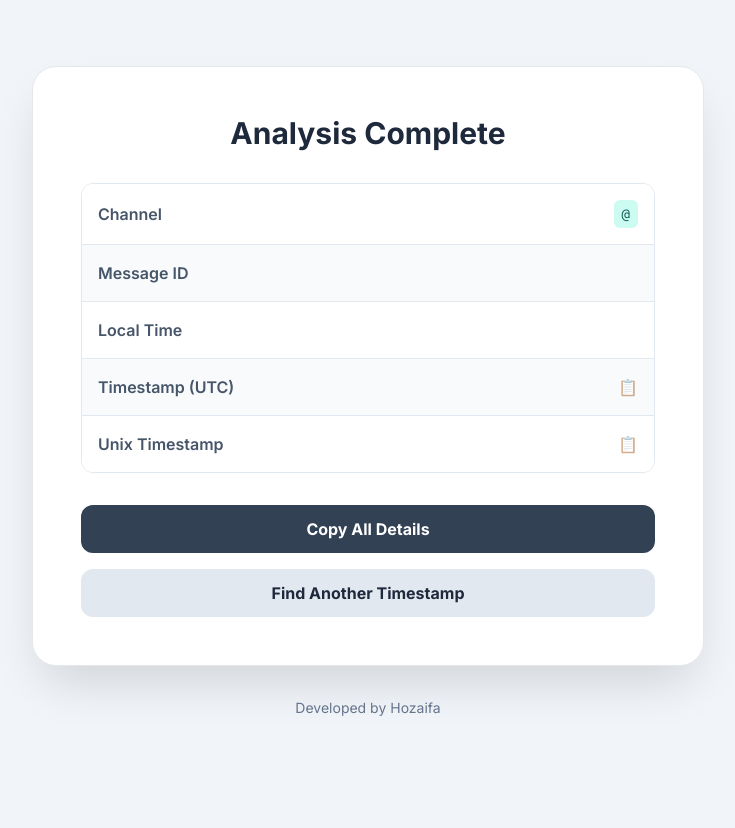
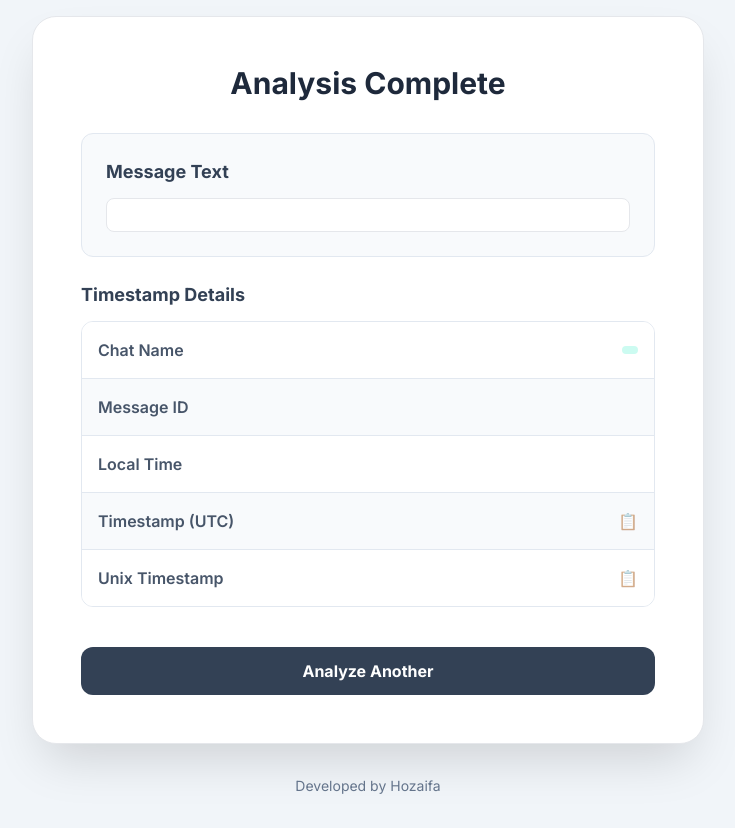
Before and after one commit to hozaifa4/telegram_time_stamp, a Flask app: template templates/result.html in a window 1280 px wide. Shown: the whole page, without its empty margins (272-1007 px from the left). Before the commit the page ends 716 px from the top, so only its background shows below. Run offline with Flask 3, Linux system fonts and the light colour scheme; the template is opened without the code that fills it, so the values that code supplies are empty; some libraries are stand-ins or nearby versions.

Commit message:
Added support for private group links

```diff
--- a/app.py
+++ b/app.py
@@ -2,31 +2,27 @@
 
 import asyncio
 from flask import Flask, render_template, request
-# telegram_analyzer.py থেকে নতুন ফাংশনটি ইম্পোর্ট করা হচ্ছে
 from telegram_analyzer import get_details_from_link
 
 app = Flask(__name__)
 
 @app.route('/')
 def index():
-    """ মূল ইনপুট পেজটি দেখানোর জন্য। """
+    """ Renders the main input page. """
     return render_template('index.html')
 
 @app.route('/get_details', methods=['POST'])
 async def process_form():
-    """ ফর্ম থেকে লিঙ্ক নিয়ে ফলাফল দেখানোর জন্য। """
-    # ফর্ম থেকে এখন 'telegram_link' নেওয়া হচ্ছে
+    """ Handles the form submission to get message details from a link. """
     link = request.form.get('telegram_link')
 
-    # লিঙ্ক থেকে তথ্য আনার জন্য নতুন ফাংশনটি কল করা হচ্ছে
     result = await get_details_from_link(link)
 
-    # ফলাফল ডিকশনারি হলে result.html, নাহলে error.html দেখানো হচ্ছে
     if isinstance(result, dict):
         return render_template('result.html', details=result)
     else:
         return render_template('error.html', error_message=result)
 
 if __name__ == '__main__':
-    # Flask-কে async সমর্থন সহ ইনস্টল করতে হবে: pip install "Flask[async]"
+    # Make sure to install Flask with async support: pip install "Flask[async]"
     app.run(debug=True)
--- a/templates/index.html
+++ b/templates/index.html
@@ -22,12 +22,12 @@
                     </svg>
                 </div>
                 <h1 class="text-3xl md:text-4xl font-bold text-slate-800">Telegram Timestamp Finder</h1>
-                <p class="text-slate-500 mt-2 px-4">Instantly find the exact date and time of any public Telegram message. Just paste the message link below.</p>
+                <p class="text-slate-500 mt-2 px-4">Instantly find details for any message from public or private groups you are a member of.</p>
             </div>
             <form action="/get_details" method="post" class="space-y-6">
                 <div>
                     <label for="telegram_link" class="block text-sm font-semibold text-slate-700 mb-2 text-left">Telegram Message Link</label>
-                    <input type="text" id="telegram_link" name="telegram_link" class="w-full px-4 py-3 bg-slate-50 border border-slate-300 rounded-xl focus:outline-none focus:ring-2 focus:ring-teal-500 transition duration-300" placeholder="e.g., https://t.me/durovs_channel/123" required>
+                    <input type="text" id="telegram_link" name="telegram_link" class="w-full px-4 py-3 bg-slate-50 border border-slate-300 rounded-xl focus:outline-none focus:ring-2 focus:ring-teal-500 transition duration-300" placeholder="e.g., https://t.me/c/123.../456" required>
                     <button type="button" id="how-to-link-btn" class="text-xs text-teal-600 hover:underline mt-2 text-left block">How do I get the message link?</button>
                 </div>
                 <button type="submit" class="w-full bg-teal-600 text-white font-bold py-4 rounded-xl hover:bg-teal-700 transition-all transform hover:scale-105 focus:outline-none focus:ring-2 focus:ring-offset-2 focus:ring-teal-500">Analyze Link</button>
--- a/templates/result.html
+++ b/templates/result.html
@@ -16,11 +16,17 @@
         <section class="card p-8 md:p-12">
             <h2 class="text-2xl md:text-3xl font-bold text-slate-800 text-center mb-8">Analysis Complete</h2>
 
+            <div class="bg-slate-50 p-6 rounded-xl border border-slate-200 mb-6">
+                <h3 class="text-lg font-bold text-left text-slate-700 mb-3">Message Text</h3>
+                <p class="text-left text-slate-800 whitespace-pre-wrap bg-white p-4 rounded-lg border">{{ details.message_text }}</p>
+            </div>
+
             <div class="space-y-2">
+                <h3 class="text-lg font-bold text-left text-slate-700 mt-6 mb-3">Timestamp Details</h3>
                 <div class="divide-y divide-slate-200 rounded-xl border border-slate-200 overflow-hidden">
                     <div class="flex justify-between items-center p-4 bg-white">
-                        <span class="font-semibold text-slate-600">Channel</span>
-                        <span class="font-mono text-teal-800 bg-teal-100 px-2 py-1 rounded-md text-sm">@{{ details.chat_username }}</span>
+                        <span class="font-semibold text-slate-600">Chat Name</span>
+                        <span class="font-mono text-teal-800 bg-teal-100 px-2 py-1 rounded-md text-sm">{{ details.chat_display_name }}</span>
                     </div>
                      <div class="flex justify-between items-center p-4 bg-slate-50">
                         <span class="font-semibold text-slate-600">Message ID</span>
@@ -46,8 +52,7 @@
                     </div>
                 </div>
             </div>
-            <button id="copy-all-btn" class="w-full mt-8 bg-slate-700 text-white font-bold py-3 rounded-xl hover:bg-slate-800 transition-all">Copy All Details</button>
-            <a href="/" class="block w-full text-center mt-4 bg-slate-200 text-slate-800 font-bold py-3 rounded-xl hover:bg-slate-300 transition-all">Find Another Timestamp</a>
+             <a href="/" class="block w-full mt-10 bg-slate-700 text-white font-bold py-3 rounded-xl hover:bg-slate-800 transition-all transform hover:scale-105 text-center">Analyze Another</a>
         </section>
     </main>
 
@@ -65,31 +70,6 @@
                 alert("Failed to copy text.");
             });
         }
-
-        document.getElementById('copy-all-btn').addEventListener('click', () => {
-            const username = document.querySelector('.bg-teal-100').innerText;
-            const msgId = document.querySelector('.font-mono:not(#iso-time):not(#unix-time):not(.bg-teal-100)').innerText;
-            const localTime = document.getElementById('result-local-time').innerText;
-            const isoTime = document.getElementById('iso-time').innerText;
-            const unixTime = document.getElementById('unix-time').innerText;
-
-            const fullText = `
-Telegram Message Details:
--------------------------
-Channel: ${username}
-Message ID: ${msgId}
-Local Time: ${localTime}
-Timestamp (UTC): ${isoTime}
-Unix Timestamp: ${unixTime}
-            `.trim();
-
-            navigator.clipboard.writeText(fullText).then(() => {
-                alert('All details copied to clipboard!');
-            }).catch(err => {
-                console.error("Could not copy text: ", err);
-                alert("Failed to copy all details.");
-            });
-        });
     </script>
 </body>
 </html>
```
Also changed, not shown: telegram_analyzer.py (+35 -27 lines).
